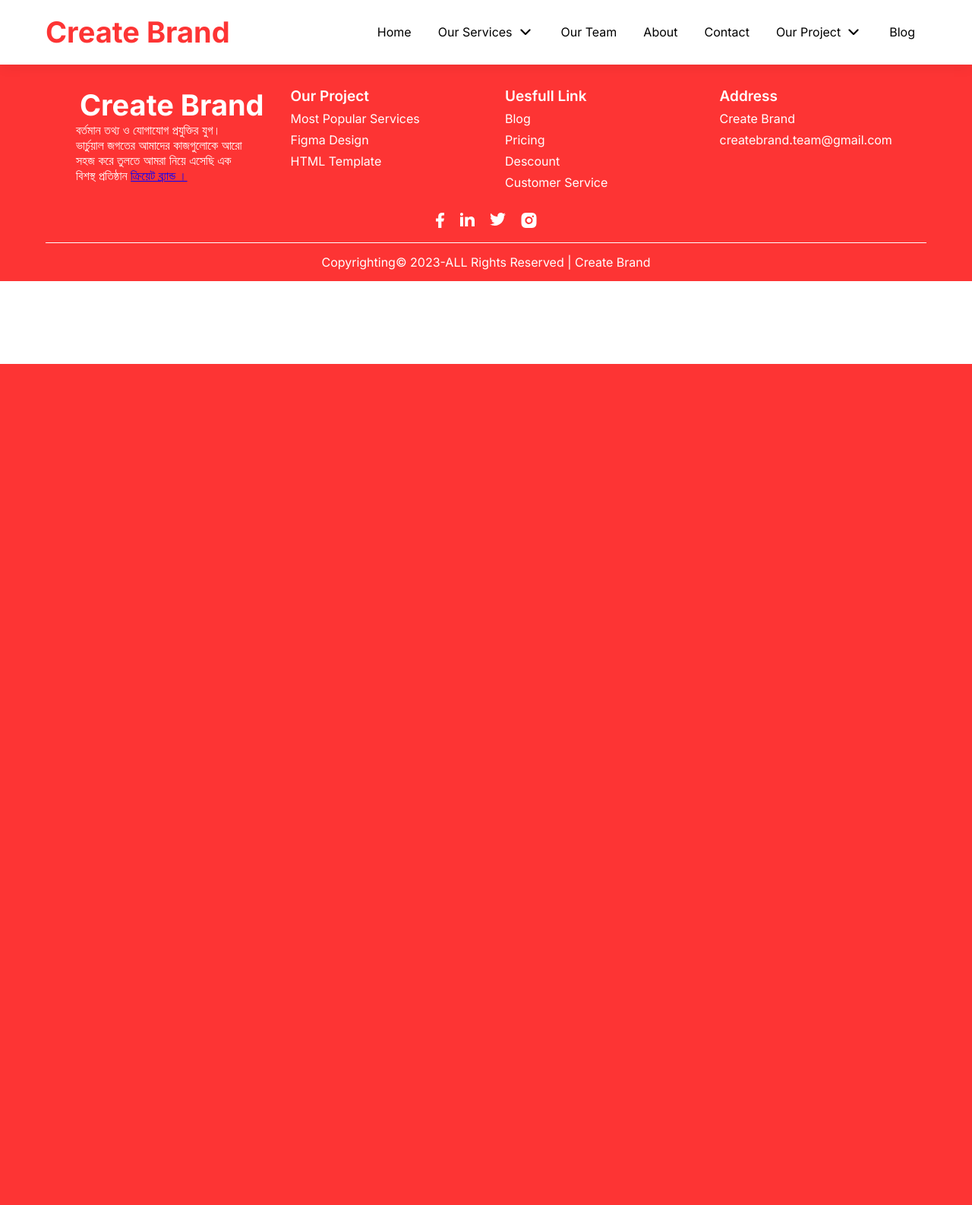
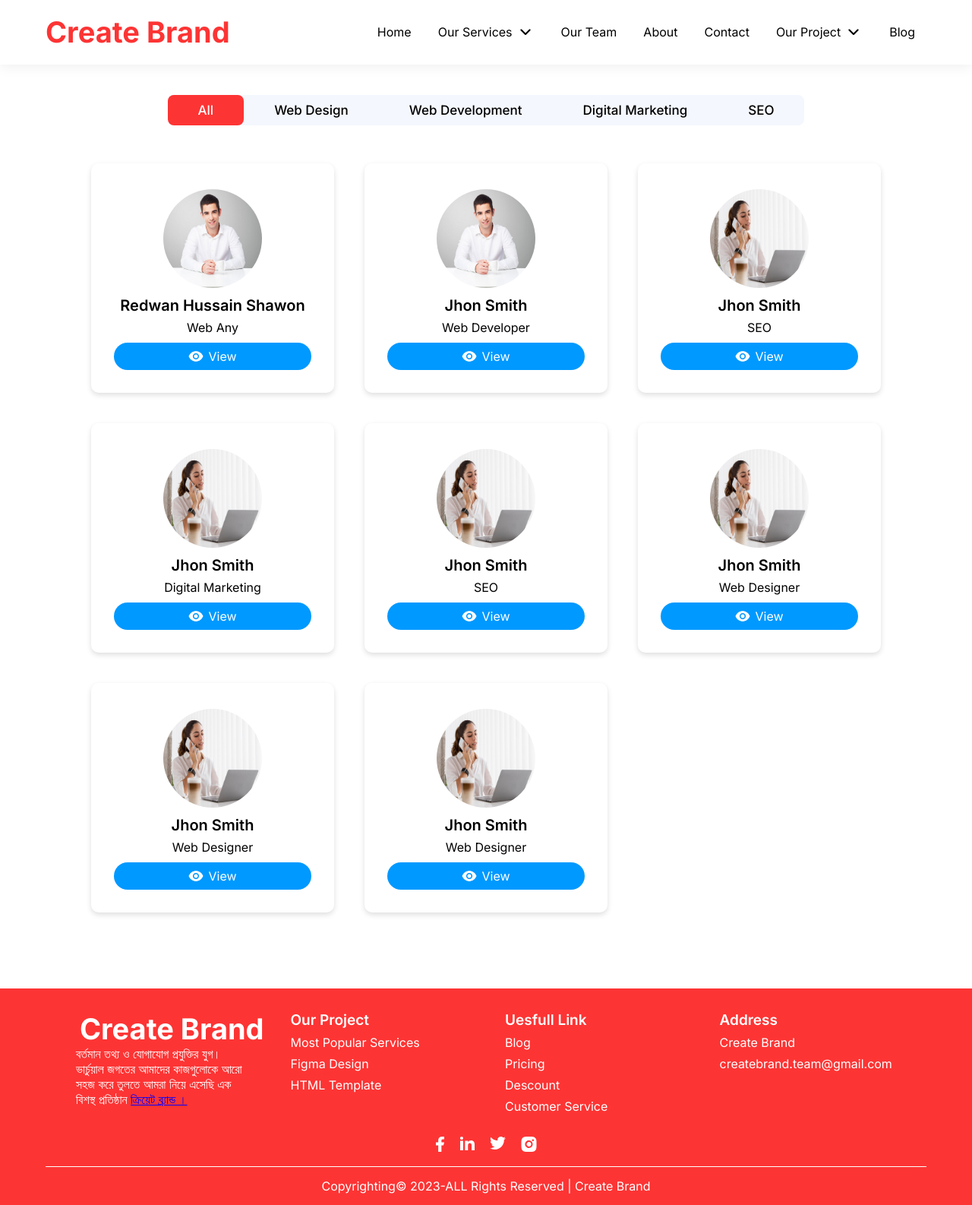
Before and after one commit to ebrahimfl/CreateBrand, a PHP site: page /Our-Team.php in a window 1280 px wide. Shown: the part 321-1907 px from the top of the page at 76% size. Before the commit the page ends 800 px from the top, so only its background shows below. Run offline with PHP 8.4, Linux system fonts and the light colour scheme; grey boxes are pictures that could not be loaded.

Commit message:
our team Design Complate

```diff
--- a/Our-Team.php
+++ b/Our-Team.php
@@ -1,6 +1,85 @@
 <?php require_once "include/header.php"; ?>
+<link rel="stylesheet" href="assets/css/our-team.css">
 <?php require_once "include/headerM.php"; ?>
 
-
+<section id="our-team">
+   <div class="container">
+    <div class="header-menu">
+        <ul>
+            <li class='active' data-work="All">All</li>
+            <li data-work="Web Designer">Web Design</li>
+            <li data-work="Web Developer">Web Development</li>
+            <li data-work="Digital Marketing">Digital Marketing</li>
+            <li data-work="SEO">SEO</li>
+        </ul>
+    </div>
+    <div class="row">
+        <div class="card" data-work="Any">
+         <img src="assets/images/man-img-1.png" alt="" class="card-img">
+         <div class="text">
+            <h3>Redwan Hussain Shawon</h3>
+            <p>Web Any</p>
+            <a href="#"><img src='assets/icons/view-icons.png'>View</a>
+         </div>
+        </div>
+        <div class="card"  data-work="Web Developer">
+         <img src="assets/images/man-img-1.png" alt="" class="card-img">
+         <div class="text">
+            <h3>Jhon Smith</h3>
+            <p>Web Developer</p>
+            <a href="#"><img src='assets/icons/view-icons.png'>View</a>
+         </div>
+        </div>
+        <div class="card" data-work="Web Developer">
+         <img src="assets/images/women-img-1.png" alt="" class="card-img">
+         <div class="text">
+            <h3>Jhon Smith</h3>
+            <p>SEO</p>
+            <a href="#"><img src='assets/icons/view-icons.png'>View</a>
+         </div>
+        </div>
+        <div class="card" data-work="Digital Marketing">
+         <img src="assets/images/women-img-1.png" alt="" class="card-img">
+         <div class="text">
+            <h3>Jhon Smith</h3>
+            <p>Digital Marketing</p>
+            <a href="#"><img src='assets/icons/view-icons.png'>View</a>
+         </div>
+        </div>
+        <div class="card" data-work='SEO'>
+         <img src="assets/images/women-img-1.png" alt="" class="card-img">
+         <div class="text">
+            <h3>Jhon Smith</h3>
+            <p>SEO</p>
+            <a href="#"><img src='assets/icons/view-icons.png'>View</a>
+         </div>
+        </div>
+        <div class="card">
+         <img src="assets/images/women-img-1.png" alt="" class="card-img">
+         <div class="text">
+            <h3>Jhon Smith</h3>
+            <p>Web Designer</p>
+            <a href="#"><img src='assets/icons/view-icons.png'>View</a>
+         </div>
+        </div>
+        <div class="card">
+         <img src="assets/images/women-img-1.png" alt="" class="card-img">
+         <div class="text">
+            <h3>Jhon Smith</h3>
+            <p>Web Designer</p>
+            <a href="#"><img src='assets/icons/view-icons.png'>View</a>
+         </div>
+        </div>
+        <div class="card">
+         <img src="assets/images/women-img-1.png" alt="" class="card-img">
+         <div class="text">
+            <h3>Jhon Smith</h3>
+            <p>Web Designer</p>
+            <a href="#"><img src='assets/icons/view-icons.png'>View</a>
+         </div>
+        </div>
+    </div>
+   </div>
+</section>
 
 <?php require_once "include/footer.php"; ?>
--- /dev/null
+++ b/assets/css/our-team.css
@@ -0,0 +1,121 @@
+
+/* Our Team Section Start  */
+#our-team{
+    padding: 0px 0px 100px;
+    background-color: #fff;
+    margin-top: 40px;
+}
+#our-team .container{
+    max-width: 1100px;
+    margin: 0 auto;
+}
+#our-team h2{
+    margin-bottom: 30px;
+    font-size: 38px;
+}
+
+#our-team .header-menu{
+    display: flex;
+    align-items: center;
+    justify-content: center;
+    list-style: none;
+    margin-bottom: 50px;
+}
+#our-team .header-menu ul{
+    background:var(--bg2);
+    border-radius: 8px;
+    justify-content: center;
+    display: flex;
+    row-gap: 10px;
+    flex-wrap: wrap;
+    text-align: center;
+}
+
+#our-team .header-menu ul li{
+    display: inline-block;
+    font-size: 17px;
+    color: #000;
+    padding: 10px 40px;
+    font-weight: 500;
+    cursor: pointer;
+}
+#our-team .header-menu ul li.active{
+    background-color: var(--primary);
+    color: #fff;
+    border-radius: 8px;
+}
+#our-team .row{
+    display: grid;
+    grid-template-columns: repeat(auto-fit,minmax(250px,320px));
+    gap:40px;
+    row-gap: 40px;
+    justify-content: center;
+}
+#our-team .row .card{
+   border-radius: 10px;
+   position: relative;
+   cursor: pointer;
+   padding: 34px 30px 30px;
+   text-align: center;
+   box-shadow: 0 3px 7px 0 rgba(0, 0, 0, .13);
+   position: relative;
+   overflow: hidden;
+}
+#our-team .row .card::before{
+    content: '';
+    position: absolute;
+    left: -129px;
+    top: -128px;
+    border-radius: 2px 0 0 0;
+    background-color: #FD3434;
+    border-radius: 0 50% 50% 50%;
+    width:70px;
+    height: 70px;
+    transition: 0.6s;
+}
+#our-team .row .card:hover::before{
+    left: -29px;
+    top: -28px;
+}
+
+#our-team .row .card.hide{
+    display: none;
+ }
+ #our-team .row .card img.card-img{
+    width: 130px;
+    height: 130px;
+    border-radius: 50%;
+    transition: 0.4s;
+    transform-origin: left center;
+}
+
+
+#our-team .row .card .text h3{
+    font-size: 20px;
+    transition: 0.4s;
+    margin:7px 0;
+    font-weight: 600;
+
+}
+#our-team .row .card:hover h3{
+    color: var(--primary);
+}
+
+#our-team .row .card .text p{
+    font-size: 16px;
+    margin-bottom: 10px;
+}
+#our-team .row .card .text a{
+    color: #fff;
+    background-color: var(--Secondary);
+    padding: 8px 12px;
+    display: flex;
+    align-items: center;
+    justify-content: center;
+    border-radius: 20px;
+    gap:6px;
+    transition: 0.4s;
+}
+#our-team .row .card:hover a{
+    background-color: var(--primary);
+}
```
Also changed, not shown: assets/icons/view-icons.png (added).
